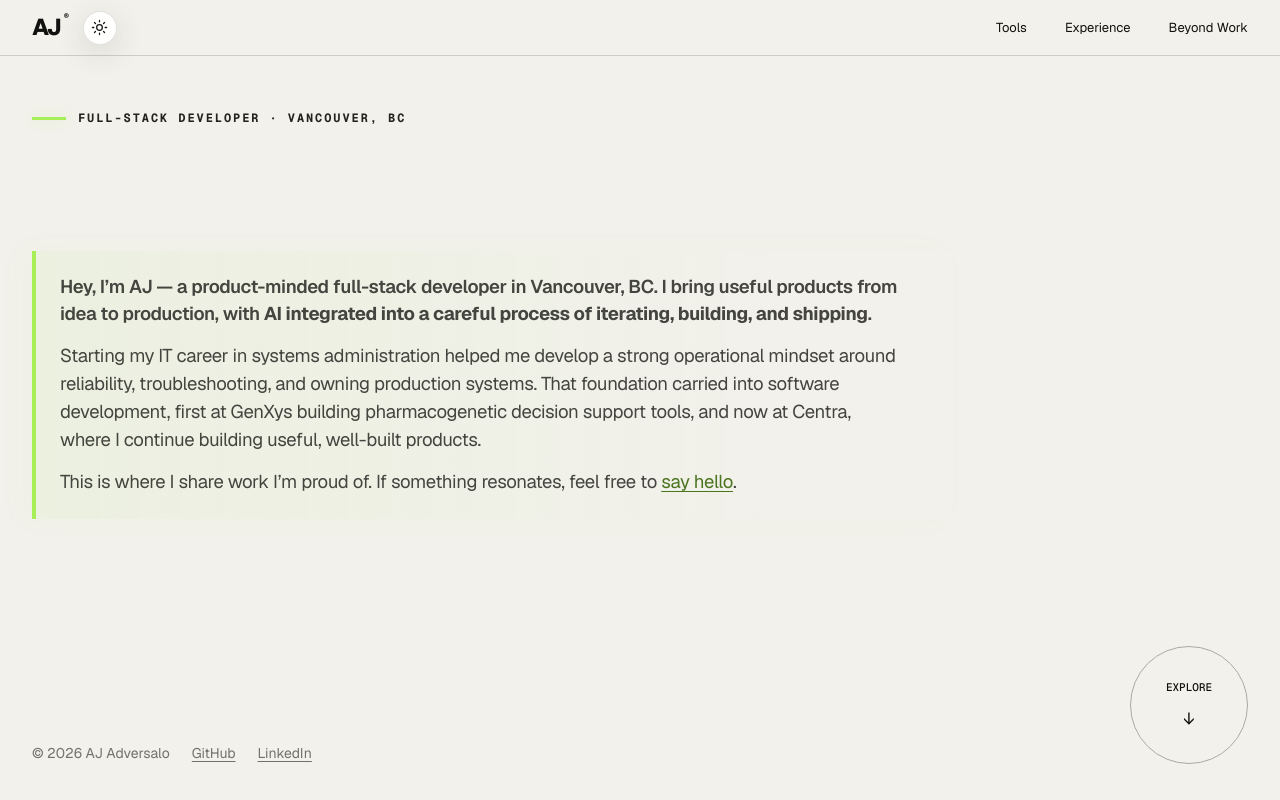
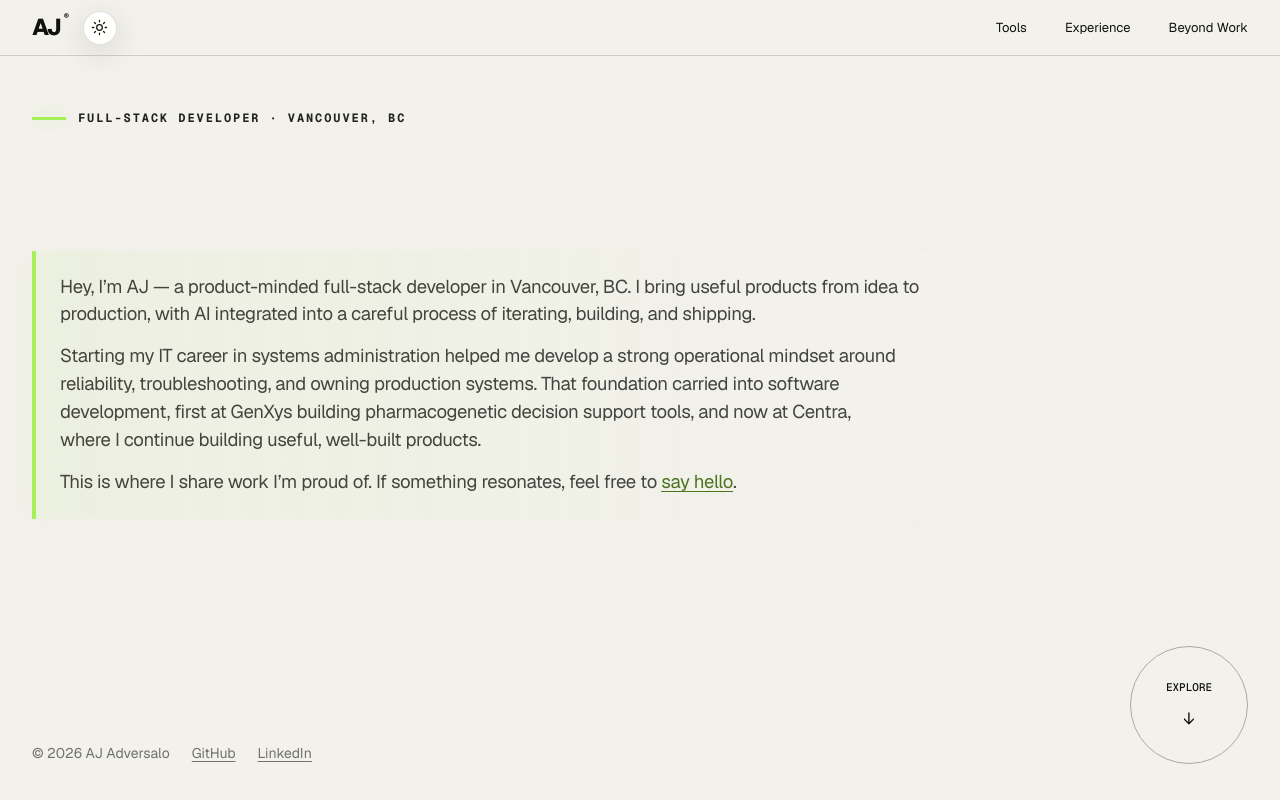
Before and after one commit to ajadversalo/ajshub, a Next.js app: page / in a window 1280 px wide. Shown: the top 800 px of the page. Built offline with nearby package versions, Linux system fonts and the light colour scheme.

Commit message:
Update hero section styles for improved typography and adjust contact link to use email instead of LinkedIn.

```diff
--- a/app/globals.css
+++ b/app/globals.css
@@ -51,9 +51,9 @@ section[id] { scroll-margin-top: 24px; }
 .hero > .eyebrow { display: flex; align-items: center; gap: 12px; color: color-mix(in srgb, var(--paper) 78%, var(--muted)); font-size: 12px; font-weight: 700; letter-spacing: .16em; }
 .hero > .eyebrow::before { content: ""; width: 34px; height: 3px; flex: 0 0 auto; background: #a7ef56; box-shadow: 0 0 14px #a7ef5652; }
 .hero-copy { width: min(920px, 100%); margin: auto 0; padding: 22px 24px 24px; border-left: 4px solid #a7ef56; background: linear-gradient(90deg, #a7ef5612, transparent 82%); box-shadow: -10px 0 28px #a7ef5608; position: relative; z-index: 1; }
-.hero-copy h1 { margin: 0; font-size: clamp(16px, 1.45vw, 19px); line-height: 1.5; letter-spacing: -.02em; font-weight: 600; color: #e2e1dc; }
-.hero-copy h1 strong { color: var(--foreground); font-weight: 700; }
-.hero-copy p { margin: 14px 0 0; max-width: 68ch; font-size: clamp(16px, 1.45vw, 19px); line-height: 1.5; letter-spacing: -.02em; color: color-mix(in srgb, var(--paper) 72%, var(--muted)); }
+.hero-copy h1 { margin: 0; font-size: clamp(16px, 1.45vw, 19px); line-height: 1.5; letter-spacing: -.02em; font-weight: 400; color: #e2e1dc; }
+.hero-copy h1 strong { color: inherit; font-weight: 400; }
+.hero-copy p { margin: 14px 0 0; max-width: 68ch; font-size: clamp(16px, 1.45vw, 19px); line-height: 1.5; letter-spacing: -.02em; font-weight: 400; color: color-mix(in srgb, var(--paper) 72%, var(--muted)); }
 .hero-copy p a { color: #a7ef56; text-decoration: underline; text-underline-offset: 3px; }
 .hero-copy p a:hover { color: var(--paper); }
 :root[data-theme="light"] .hero-copy p a { color: #4b741f; }
--- a/app/page.tsx
+++ b/app/page.tsx
@@ -62,7 +62,7 @@ export default function Home() {
             Starting my IT career in systems administration helped me develop a strong operational mindset around reliability, troubleshooting, and owning production systems. That foundation carried into software development, first at GenXys building pharmacogenetic decision support tools, and now at Centra, where I continue building useful, well-built products.
           </p>
           <p>
-            This is where I share work I’m proud of. If something resonates, feel free to <a href="https://www.linkedin.com/in/ajadversalo" target="_blank" rel="noreferrer">say hello</a>.
+            This is where I share work I’m proud of. If something resonates, feel free to <a href="mailto:ajadvers@gmail.com">say hello</a>.
           </p>
         </div>
         <div className="hero-bottom">
```
